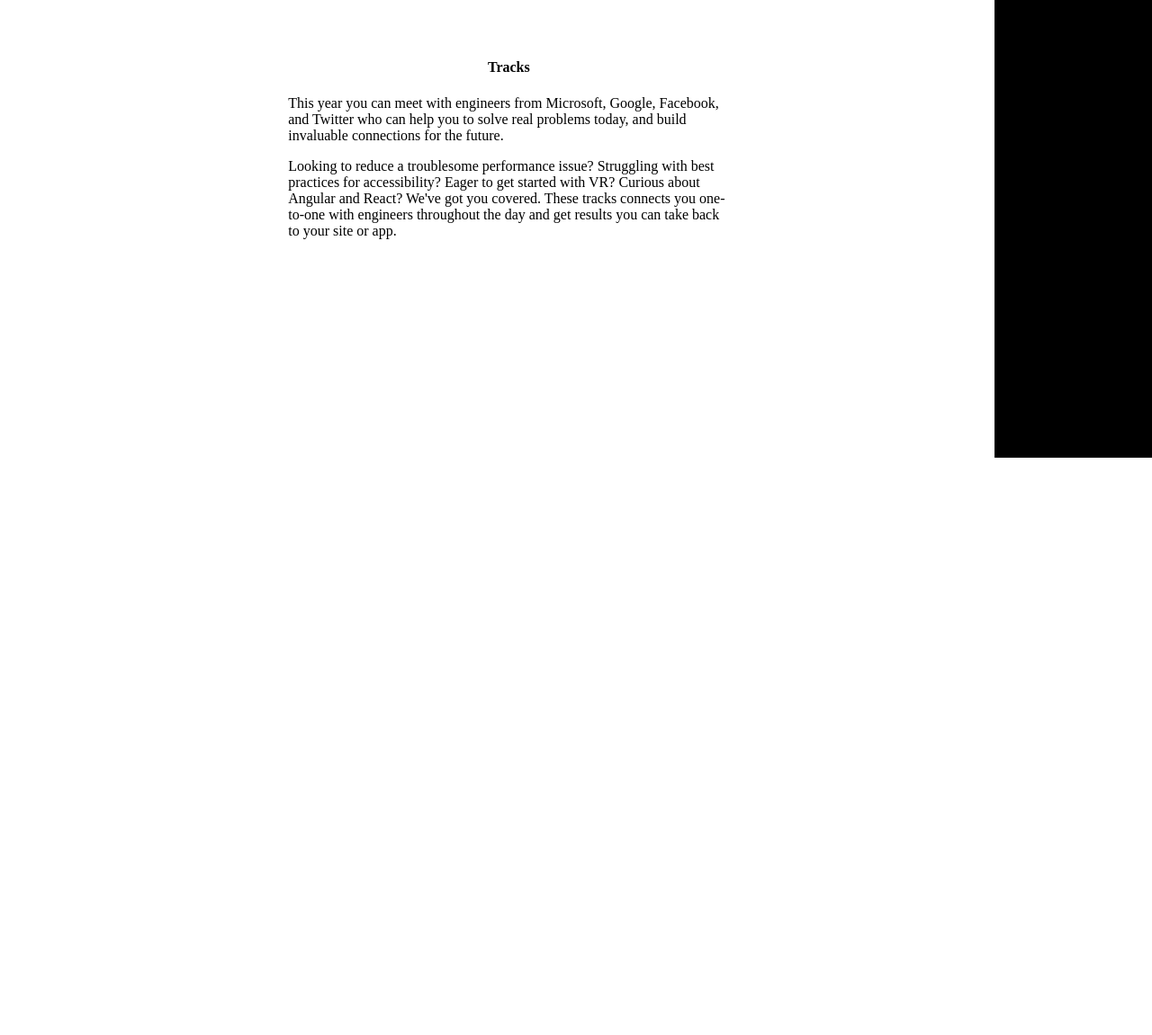
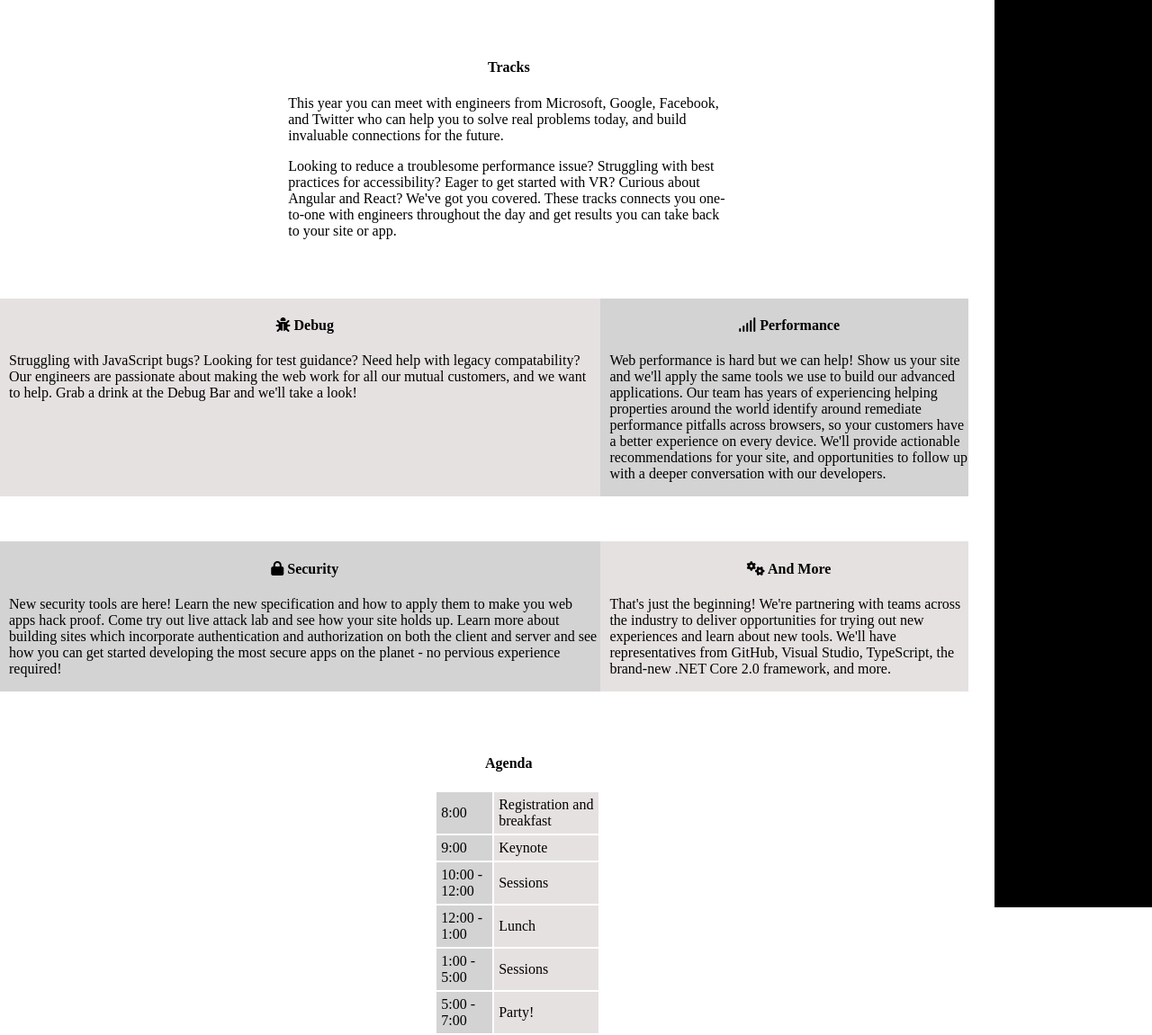
Before and after one commit to troyhagen8/Lab-2, a plain HTML site: page index.html in a window 1280 px wide. Shown: the part 791-1942 px from the top of the page at 90% size. Before the commit the page ends 1073 px from the top, so only its background shows below. Drawn offline with Linux system fonts and the light colour scheme.

Commit message:
final updates

```diff
--- a/index.html
+++ b/index.html
@@ -1,4 +1,5 @@
 <html lang="en">
+
 <head>
     <meta charset="UTF-8">
     <meta name="viewport" content="width=device-width, initial-scale=1.0">
@@ -8,6 +9,7 @@
     <title>Lab-2</title>
 </head>
 <a id="anc4"></a>
+
 <body>
     <header>
         <h1><i class="fa fa-code" aria-hidden="true"></i>Web Dev Summit 2017</h1>
@@ -26,7 +28,9 @@
     </div>
 
     <div class="wrapper">
-        <div class="one"><p>Join our team for a jam-packed day of technical sessions looking at what's new, and what's next, for the web.</p></div>
+        <div class="one">
+            <p>Join our team for a jam-packed day of technical sessions looking at what's new, and what's next, for the web.</p>
+        </div>
         <div class="two">
             <p>Learn about dozens of new tools for your sites, from Grind Layout to MVC to Angular.</p>
             <p>Go hands on professional engineers to debug issues and optimize performance.</p>
@@ -36,26 +40,91 @@
             <a id="anc1"></a>
             <h4 class="headerCenter">What to expect</h4>
             <p class="headerCenter">25 Techincal sessions</p>
-            <p>The main track is 25 exciting techinal sessions, covering everything from performance,
-            accessibility, testing and security using the latest tools and API's for building Progressive Web Apps.
+            <p>The main track is 25 exciting techinal sessions, covering everything from performance, accessibility, testing
+                and security using the latest tools and API's for building Progressive Web Apps.
             </p>
-            <p>Add payments and virtual reality to your sites, and build modern layouts with new CSS features like
-            CSS Grid.
+            <p>Add payments and virtual reality to your sites, and build modern layouts with new CSS features like CSS Grid.
             </p>
         </div>
+
         <div class="five">
             <a id="anc2"></a>
             <h4 class="headerCenter">Tracks</h4>
-            <p>This year you can meet with engineers from Microsoft, Google, Facebook, and Twitter who can help you
-            to solve real problems today, and build invaluable connections for the future.
+            <p>This year you can meet with engineers from Microsoft, Google, Facebook, and Twitter who can help you to solve
+                real problems today, and build invaluable connections for the future.
             </p>
-            <p>Looking to reduce a troublesome performance issue? Struggling with best practices for accessibility?
-            Eager to get started with VR? Curious about Angular and React? We've got you covered. These tracks connects
-            you one-to-one with engineers throughout the day and get results you can take back to your site or app.
+            <p>Looking to reduce a troublesome performance issue? Struggling with best practices for accessibility? Eager to
+                get started with VR? Curious about Angular and React? We've got you covered. These tracks connects you one-to-one
+                with engineers throughout the day and get results you can take back to your site or app.
             </p>
         </div>
-        <a id="anc3"></a>
+
+        <div class="six">
+            <h4 class="headerCenter"><i class="fa fa-bug" aria-hidden="true"></i> Debug</h4>
+            <p>Struggling with JavaScript bugs? Looking for test guidance? Need help with legacy compatability? Our engineers
+                are passionate about making the web work for all our mutual customers, and we want to help. Grab a drink
+                at the Debug Bar and we'll take a look!
+            </p>
+        </div>
+
+        <div class="seven">
+            <h4 class="headerCenter"><i class="fa fa-signal" aria-hidden="true"></i> Performance</h4>
+            <p>Web performance is hard but we can help! Show us your site and we'll apply the same tools we use to build our
+                advanced applications. Our team has years of experiencing helping properties around the world identify around
+                remediate performance pitfalls across browsers, so your customers have a better experience on every device.
+                We'll provide actionable recommendations for your site, and opportunities to follow up with a deeper conversation
+                with our developers.
+            </p>
+        </div>
+
+        <div class="eight">
+            <h4 class="headerCenter"><i class="fa fa-lock" aria-hidden="true"></i> Security</h4>
+            <p>New security tools are here! Learn the new specification and how to apply them to make you web apps hack proof.
+                Come try out live attack lab and see how your site holds up. Learn more about building sites which incorporate
+                authentication and authorization on both the client and server and see how you can get started developing
+                the most secure apps on the planet - no pervious experience required!
+            </p>
+        </div>
+
+        <div class="nine">
+            <h4 class="headerCenter"><i class="fa fa-cogs" aria-hidden="true"></i> And More</h4>
+            <p>That's just the beginning! We're partnering with teams across the industry to deliver opportunities for trying
+                out new experiences and learn about new tools. We'll have representatives from GitHub, Visual Studio, TypeScript,
+                the brand-new .NET Core 2.0 framework, and more.
+            </p>
+        </div>
+
+        <div class="ten">
+            <a id="anc3"></a>
+            <h4 class="headerCenter">Agenda</h4>
+            <table>
+                <tr>
+                    <td class="cellCol1">8:00</td>
+                    <td class="cellCol2">Registration and breakfast</td>
+                </tr>
+                <tr>
+                    <td class="cellCol1">9:00</td>
+                    <td class="cellCol2">Keynote</td>
+                </tr>
+                <tr>
+                    <td class="cellCol1">10:00 - 12:00</td>
+                    <td class="cellCol2">Sessions</td>
+                </tr>
+                <tr>
+                    <td class="cellCol1">12:00 - 1:00</td>
+                    <td class="cellCol2">Lunch</td>
+                </tr>
+                <tr>
+                    <td class="cellCol1">1:00 - 5:00</td>
+                    <td class="cellCol2">Sessions</td>
+                </tr>
+                <tr>
+                    <td class="cellCol1">5:00 - 7:00</td>
+                    <td class="cellCol2">Party!</td>
+                </tr>
+            </table>
+        </div>
     </div>
+</body>
 
-</body>
 </html>
--- a/styles.css
+++ b/styles.css
@@ -13,7 +13,7 @@ header>span{
 
 .sidebar{
     background-color: black;
-    height: 1000px;
+    height: 1500px;
     width: 175px;
     position: absolute;
     right: 0;
@@ -87,6 +87,60 @@ li>a:hover{
     padding-top: 50px;
 }
 
+.six{
+    grid-column: 1/4;
+    grid-row: 4;
+    background-color: #E6E1E1;
+    margin-top: 50px;
+    padding-left: 10px;
+}
+
+.seven{
+    grid-column: 4/6;
+    grid-row: 4;
+    background-color: lightgray;
+    margin-top: 50px;
+    padding-left: 10px;
+}
+
+.eight{
+    grid-column: 1/4;
+    grid-row: 5;
+    background-color: lightgray;
+    margin-top: 50px;
+    padding-left: 10px;
+}
+
+.nine{
+    grid-column: 4/6;
+    grid-row: 5;
+    background-color: #E6E1E1;
+    margin-top: 50px;
+    padding-left: 10px;
+}
+
+.ten{
+    grid-column: 3;
+    grid-row: 6;
+    margin-top: 50px;
+}
+
 .headerCenter{
     text-align: center;
 }
+
+td{
+    padding: 5px;
+}
+
+.cellCol1{
+    background-color: lightgray;
+}
+
+.cellCol2{
+    background-color: #E6E1E1;
+}
+
+table{
+    margin-left: 20px;
+}
```
